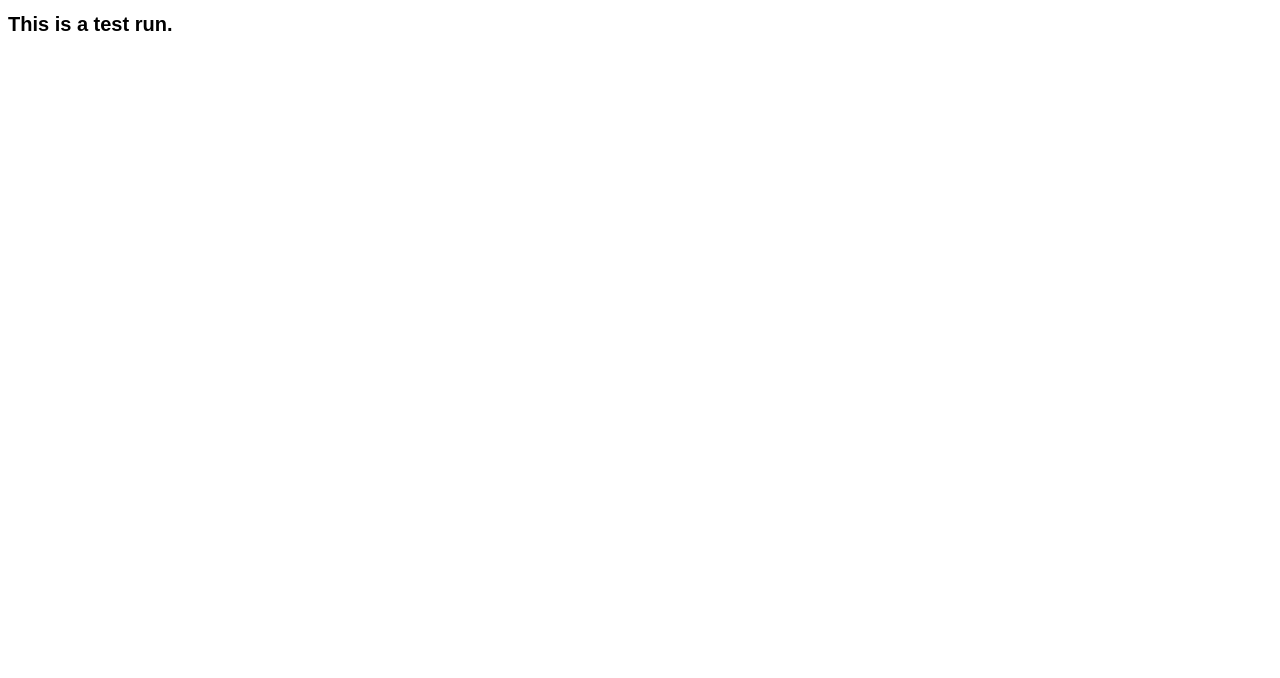
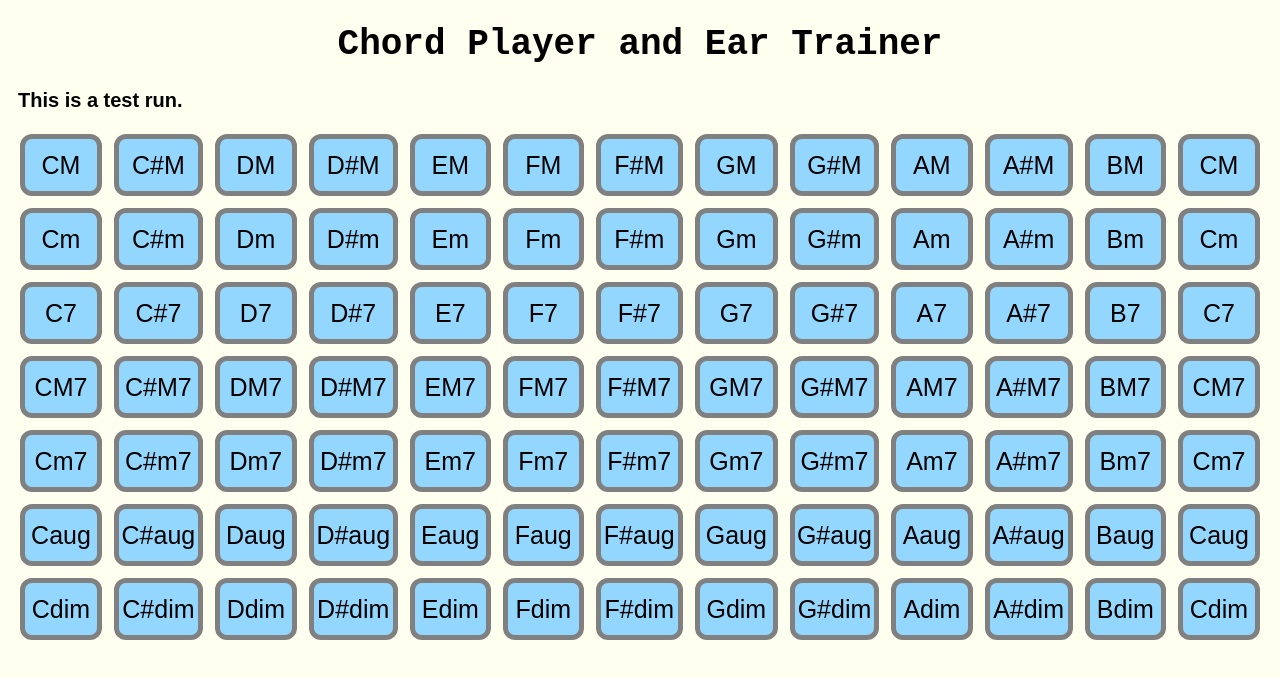
Before and after one commit to jhpinder/MUSI2525, a plain HTML site: page webpage.html in a window 1280 px wide. Drawn offline with Linux system fonts and the light colour scheme.

Commit message:
first draft of webpage

```diff
--- a/style.css
+++ b/style.css
@@ -1,9 +1,17 @@
 body {
-    background-color:
+    background-color: #FFFFF0;
+}
+h1 {
+    color: black;
+    text-align: center;
+    font-size: 36px;
+    font-style: normal;
+    font-family: monospace;
 }
 
-h1 {
+h2 {
     color: black;
+    margin: 10px;
     text-align: left;
     font-size: 20px;
     font-style: normal;
@@ -14,3 +22,30 @@ p {
     font-family: verdana;
     font-size: 20px;
 }
+
+table {
+    margin-left: auto;
+    margin-right: auto;
+    font: 25px sans-serif;
+    text-align: center;
+    border-spacing: 12px;
+}
+td {
+    background-color: #93d7ff;
+    height: 50px;
+    width: 80px;
+    border-spacing: inherit;
+    border-style: solid;
+    border-color: grey;
+    border-width: thick;
+    border-radius: 12px;
+}
+
+td:hover {
+    background-color: #84bee0;
+}
+
+td:active {
+    border-style: inset;
+    border-color: black;
+}
--- a/webpage.html
+++ b/webpage.html
@@ -6,6 +6,113 @@
         <title>Test Title</title>
     </head>
     <body>
-        <h1>This is a test run.</h1>
+        <h1>Chord Player and Ear Trainer</h1>
+        <h2>This is a test run.</h2>
+        <table>
+            <tr>
+                <td>CM</td>
+                <td>C#M</td>
+                <td>DM</td>
+                <td>D#M</td>
+                <td>EM</td>
+                <td>FM</td>
+                <td>F#M</td>
+                <td>GM</td>
+                <td>G#M</td>
+                <td>AM</td>
+                <td>A#M</td>
+                <td>BM</td>
+                <td>CM</td>
+            </tr>
+            <tr>
+                <td>Cm</td>
+                <td>C#m</td>
+                <td>Dm</td>
+                <td>D#m</td>
+                <td>Em</td>
+                <td>Fm</td>
+                <td>F#m</td>
+                <td>Gm</td>
+                <td>G#m</td>
+                <td>Am</td>
+                <td>A#m</td>
+                <td>Bm</td>
+                <td>Cm</td>
+            </tr>
+            <tr>
+                <td>C7</td>
+                <td>C#7</td>
+                <td>D7</td>
+                <td>D#7</td>
+                <td>E7</td>
+                <td>F7</td>
+                <td>F#7</td>
+                <td>G7</td>
+                <td>G#7</td>
+                <td>A7</td>
+                <td>A#7</td>
+                <td>B7</td>
+                <td>C7</td>
+            </tr>
+            <tr>
+                <td>CM7</td>
+                <td>C#M7</td>
+                <td>DM7</td>
+                <td>D#M7</td>
+                <td>EM7</td>
+                <td>FM7</td>
+                <td>F#M7</td>
+                <td>GM7</td>
+                <td>G#M7</td>
+                <td>AM7</td>
+                <td>A#M7</td>
+                <td>BM7</td>
+                <td>CM7</td>
+            </tr>
+            <tr>
+                <td>Cm7</td>
+                <td>C#m7</td>
+                <td>Dm7</td>
+                <td>D#m7</td>
+                <td>Em7</td>
+                <td>Fm7</td>
+                <td>F#m7</td>
+                <td>Gm7</td>
+                <td>G#m7</td>
+                <td>Am7</td>
+                <td>A#m7</td>
+                <td>Bm7</td>
+                <td>Cm7</td>
+            </tr>
+            <tr>
+                <td>Caug</td>
+                <td>C#aug</td>
+                <td>Daug</td>
+                <td>D#aug</td>
+                <td>Eaug</td>
+                <td>Faug</td>
+                <td>F#aug</td>
+                <td>Gaug</td>
+                <td>G#aug</td>
+                <td>Aaug</td>
+                <td>A#aug</td>
+                <td>Baug</td>
+                <td>Caug</td>
+            </tr>
+            <tr>
+                <td>Cdim</td>
+                <td>C#dim</td>
+                <td>Ddim</td>
+                <td>D#dim</td>
+                <td>Edim</td>
+                <td>Fdim</td>
+                <td>F#dim</td>
+                <td>Gdim</td>
+                <td>G#dim</td>
+                <td>Adim</td>
+                <td>A#dim</td>
+                <td>Bdim</td>
+                <td>Cdim</td>
+            </tr>
     </body>
 </html>
```
